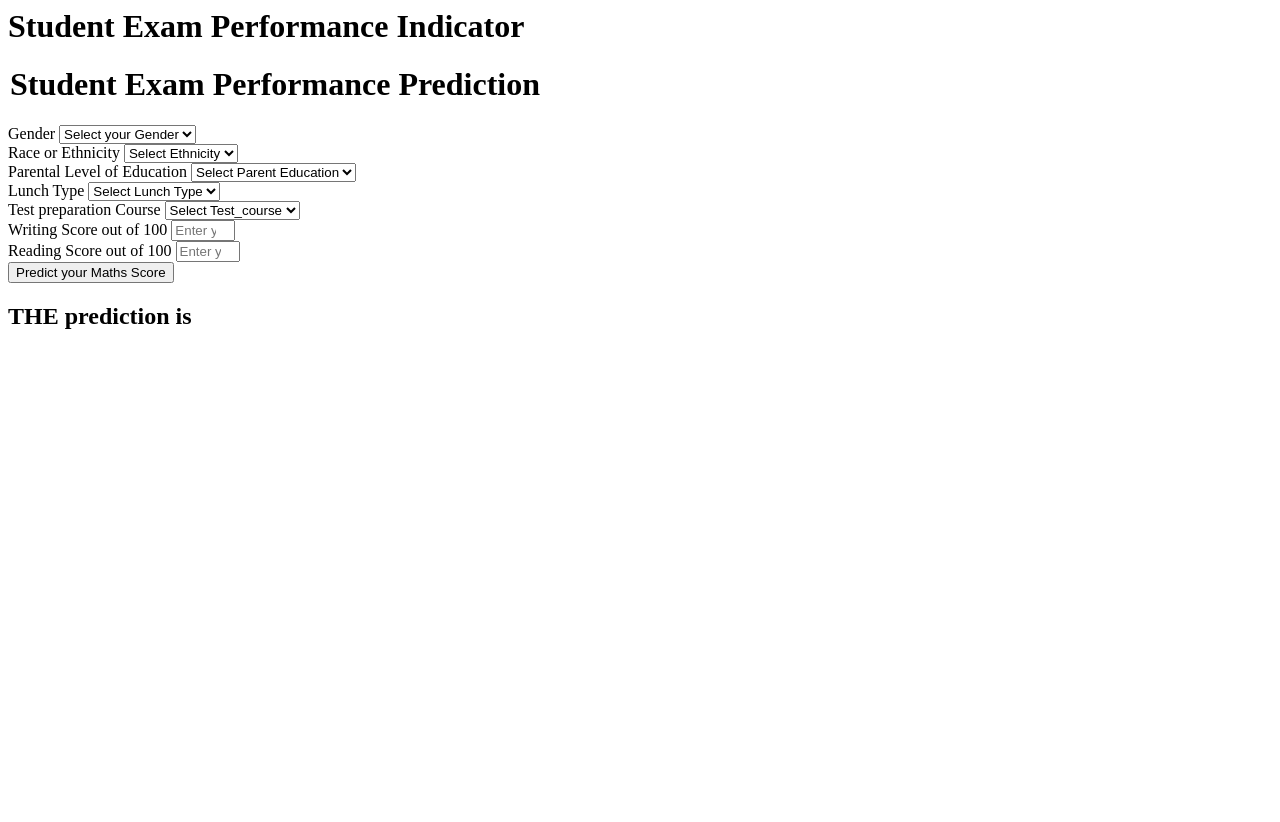
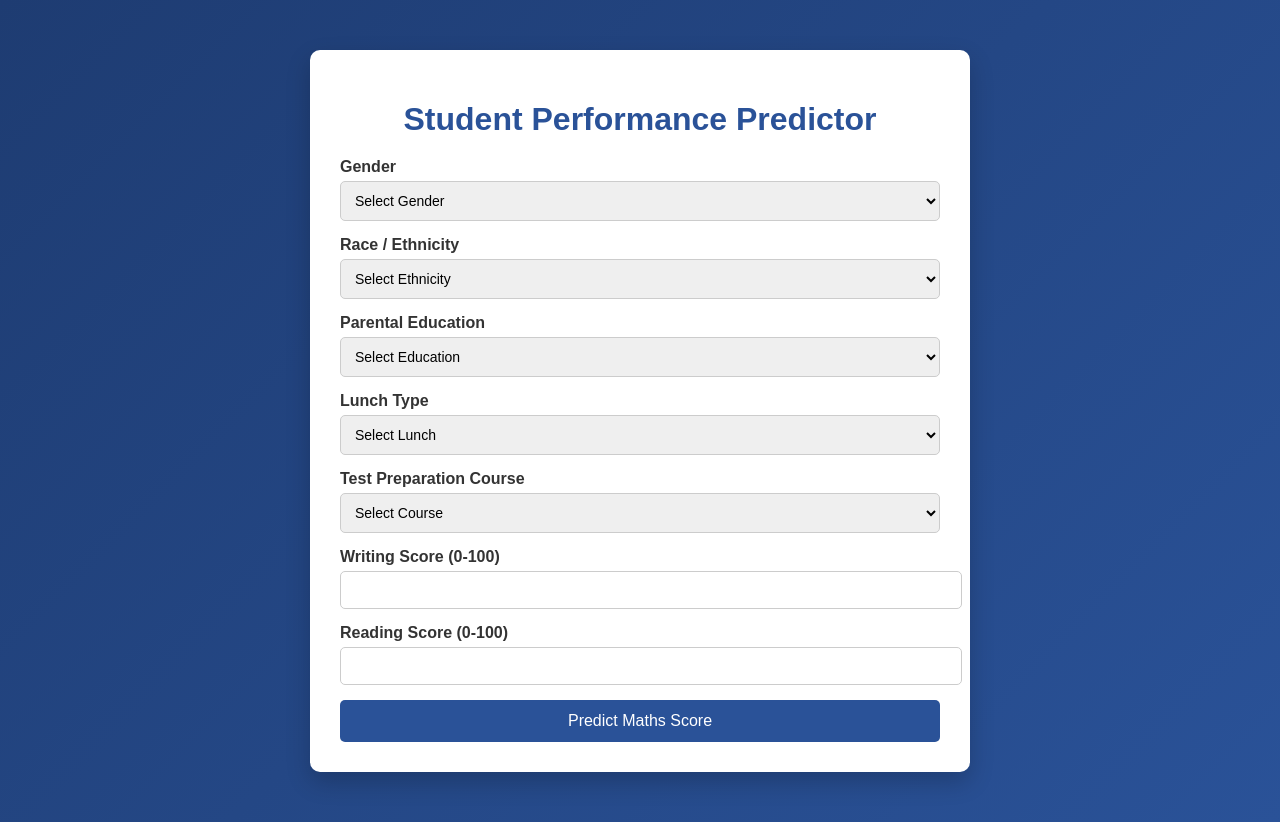
Before and after one commit to yash1008-gh/Student-performance-predictor, a Flask app: page /predict in a window 1280 px wide. Before the commit the page ends 329 px from the top, so only its background shows below. Run offline with Flask 3, Linux system fonts and the light colour scheme.

Commit message:
final touch up on the frontend

```diff
--- a/app.py
+++ b/app.py
@@ -1,4 +1,3 @@
-import pickle
 from flask import Flask, request, render_template
 import numpy as np
 import pandas as pd
@@ -19,10 +18,10 @@
     else:
         data = CustomData(
             gender=request.form.get('gender'),
-        race_ethnicity=request.form.get('race_ethnicity'),   # FIXED
-        parental_level_of_education=request.form.get('parental_level_of_education'),  # FIXED
+        race_ethnicity=request.form.get('race_ethnicity'),
+        parental_level_of_education=request.form.get('parental_level_of_education'),
         lunch=request.form.get('lunch'),
-        test_preparation_course=request.form.get('test_preparation_course'),  # FIXED
+        test_preparation_course=request.form.get('test_preparation_course'),
         reading_score=int(request.form.get('reading_score')),
         writing_score=int(request.form.get('writing_score'))
 )
--- a/templates/home.html
+++ b/templates/home.html
@@ -1,111 +1,155 @@
-<html>
+<!DOCTYPE html>
+<html lang="en">
+<head>
+    <meta charset="UTF-8">
+    <meta name="viewport" content="width=device-width, initial-scale=1.0">
+    <title>Prediction Page</title>
+
+    <style>
+        body {
+            margin: 0;
+            font-family: Arial, sans-serif;
+            background: linear-gradient(135deg, #1e3c72, #2a5298);
+            color: #333;
+        }
+
+        .container {
+            max-width: 600px;
+            margin: 50px auto;
+            background: #fff;
+            padding: 30px;
+            border-radius: 10px;
+            box-shadow: 0 10px 25px rgba(0,0,0,0.2);
+        }
+
+        h1 {
+            text-align: center;
+            margin-bottom: 20px;
+            color: #2a5298;
+        }
+
+        label {
+            font-weight: bold;
+        }
+
+        .form-group {
+            margin-bottom: 15px;
+        }
+
+        select, input {
+            width: 100%;
+            padding: 10px;
+            margin-top: 5px;
+            border-radius: 5px;
+            border: 1px solid #ccc;
+            font-size: 14px;
+        }
+
+        .btn {
+            width: 100%;
+            padding: 12px;
+            background: #2a5298;
+            color: white;
+            border: none;
+            border-radius: 5px;
+            font-size: 16px;
+            cursor: pointer;
+            transition: 0.3s;
+        }
+
+        .btn:hover {
+            background: #1e3c72;
+        }
+
+        .result {
+            margin-top: 20px;
+            text-align: center;
+            font-size: 18px;
+            font-weight: bold;
+            color: #1e3c72;
+        }
+    </style>
+</head>
+
 <body>
-    <div class="login">
-       <h1>Student Exam Performance Indicator</h1>
 
-       <form action="{{ url_for('predict_datapoint')}}" method="post">
-        <h1>
-            <legend>Student Exam Performance Prediction</legend>
-        </h1>
-        <div class="mb-3">
-            <label class="form-label">Gender</label>
-            <select class="form-control" name="gender" placeholder="Enter your Gender" required>
-                <option class="placeholder" selected disabled value="">Select your Gender</option>
-                <option value="male">
-                    Male
-                </option>
-                <option value="female">
-                    Female
-                </option>
+<div class="container">
+    <h1>Student Performance Predictor</h1>
+
+    <form action="{{ url_for('predict_datapoint')}}" method="post">
+
+        <div class="form-group">
+            <label>Gender</label>
+            <select name="gender" required>
+                <option disabled selected>Select Gender</option>
+                <option value="male">Male</option>
+                <option value="female">Female</option>
             </select>
         </div>
-        <div class="mb-3">
-            <label class="form-label">Race or Ethnicity</label>
-            <select class="form-control" name="race_ethnicity" placeholder="Enter you ethnicity" required>
-                <option class="placeholder" selected disabled value="">Select Ethnicity</option>
-                <option value="group A">
-                    Group A
-                </option>
-                <option value="group B">
-                    Group B
-                </option>
-                <option value="group C">
-                    Group C
-                </option>
-                <option value="group D">
-                    Group D
-                </option>
-                <option value="group E">
-                    Group E
-                </option>
+
+        <div class="form-group">
+            <label>Race / Ethnicity</label>
+            <select name="race_ethnicity" required>
+                <option disabled selected>Select Ethnicity</option>
+                <option value="group A">Group A</option>
+                <option value="group B">Group B</option>
+                <option value="group C">Group C</option>
+                <option value="group D">Group D</option>
+                <option value="group E">Group E</option>
             </select>
         </div>
-        <div class="mb-3">
-            <label class="form-label">Parental Level of Education</label>
-            <select class="form-control" name="parental_level_of_education"
-                placeholder="Enter you Parent Education" required>
-                <option class="placeholder" selected disabled value="">Select Parent Education</option>
-                <option value="associate's degree">
-                    associate's degree
-                </option>
-                <option value="bachelor's degree">
-                    bachelor's degree
-                </option>
-                <option value="high school">
-                    high school
-                </option>
-                <option value="master's degree">
-                    master's degree
-                </option>
-                <option value="some college">
-                    some college
-                </option>
-                <option value="some high school">
-                    some high school
-                </option>
+
+        <div class="form-group">
+            <label>Parental Education</label>
+            <select name="parental_level_of_education" required>
+                <option disabled selected>Select Education</option>
+                <option value="associate's degree">Associate's degree</option>
+                <option value="bachelor's degree">Bachelor's degree</option>
+                <option value="high school">High school</option>
+                <option value="master's degree">Master's degree</option>
+                <option value="some college">Some college</option>
+                <option value="some high school">Some high school</option>
             </select>
         </div>
-        <div class="mb-3">
-            <label class="form-label">Lunch Type</label>
-            <select class="form-control" name="lunch" placeholder="Enter you Lunch" required>
-                <option class="placeholder" selected disabled value="">Select Lunch Type</option>
-                <option value="free/reduced">
-                    free/reduced
-                </option>
-                <option value="standard">
-                    standard
-                </option>
+
+        <div class="form-group">
+            <label>Lunch Type</label>
+            <select name="lunch" required>
+                <option disabled selected>Select Lunch</option>
+                <option value="free/reduced">Free / Reduced</option>
+                <option value="standard">Standard</option>
             </select>
         </div>
-        <div class="mb-3">
-            <label class="form-label">Test preparation Course</label>
-            <select class="form-control" name="test_preparation_course" placeholder="Enter you Course"
-                required>
-                <option class="placeholder" selected disabled value="">Select Test_course</option>
-                <option value="none">
-                    None
-                </option>
-                <option value="completed">
-                    Completed
-                </option>
+
+        <div class="form-group">
+            <label>Test Preparation Course</label>
+            <select name="test_preparation_course" required>
+                <option disabled selected>Select Course</option>
+                <option value="none">None</option>
+                <option value="completed">Completed</option>
             </select>
         </div>
-        <div class="mb-3">
-            <label class="form-label">Writing Score out of 100</label>
-            <input class="form-control" type="number" name="writing_score"
-                placeholder="Enter your Reading score" min='0' max='100' />
+
+        <div class="form-group">
+            <label>Writing Score (0-100)</label>
+            <input type="number" name="writing_score" min="0" max="100" required>
         </div>
-        <div class="mb-3">
-            <label class="form-label">Reading Score out of 100</label>
-            <input class="form-control" type="number" name="reading_score"
-                placeholder="Enter your Reading Score" min='0' max='100' />
+
+        <div class="form-group">
+            <label>Reading Score (0-100)</label>
+            <input type="number" name="reading_score" min="0" max="100" required>
         </div>
-        <div class="mb-3">
-            <input class="btn btn-primary" type="submit" value="Predict your Maths Score" required />
-        </div>
+
+        <button type="submit" class="btn">Predict Maths Score</button>
+
     </form>
-    <h2>
-       THE  prediction is {{results}}
-    </h2>
-   <body>
+
+    {% if results %}
+    <div class="result">
+        Predicted Maths Score: {{ results }}
+    </div>
+    {% endif %}
+</div>
+
+</body>
 </html>
```
Also changed, not shown: templates/index.html (+76 -1 lines).
